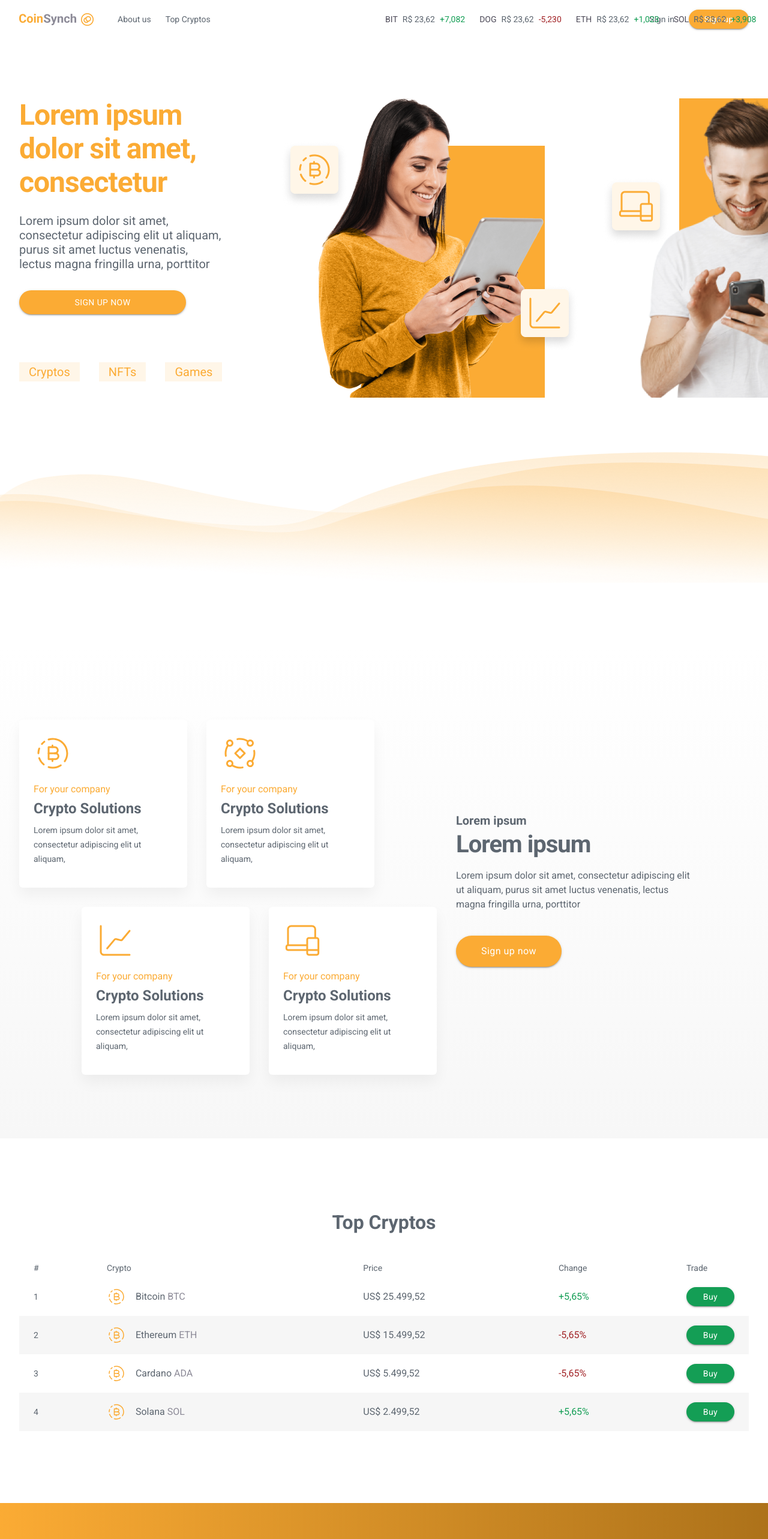
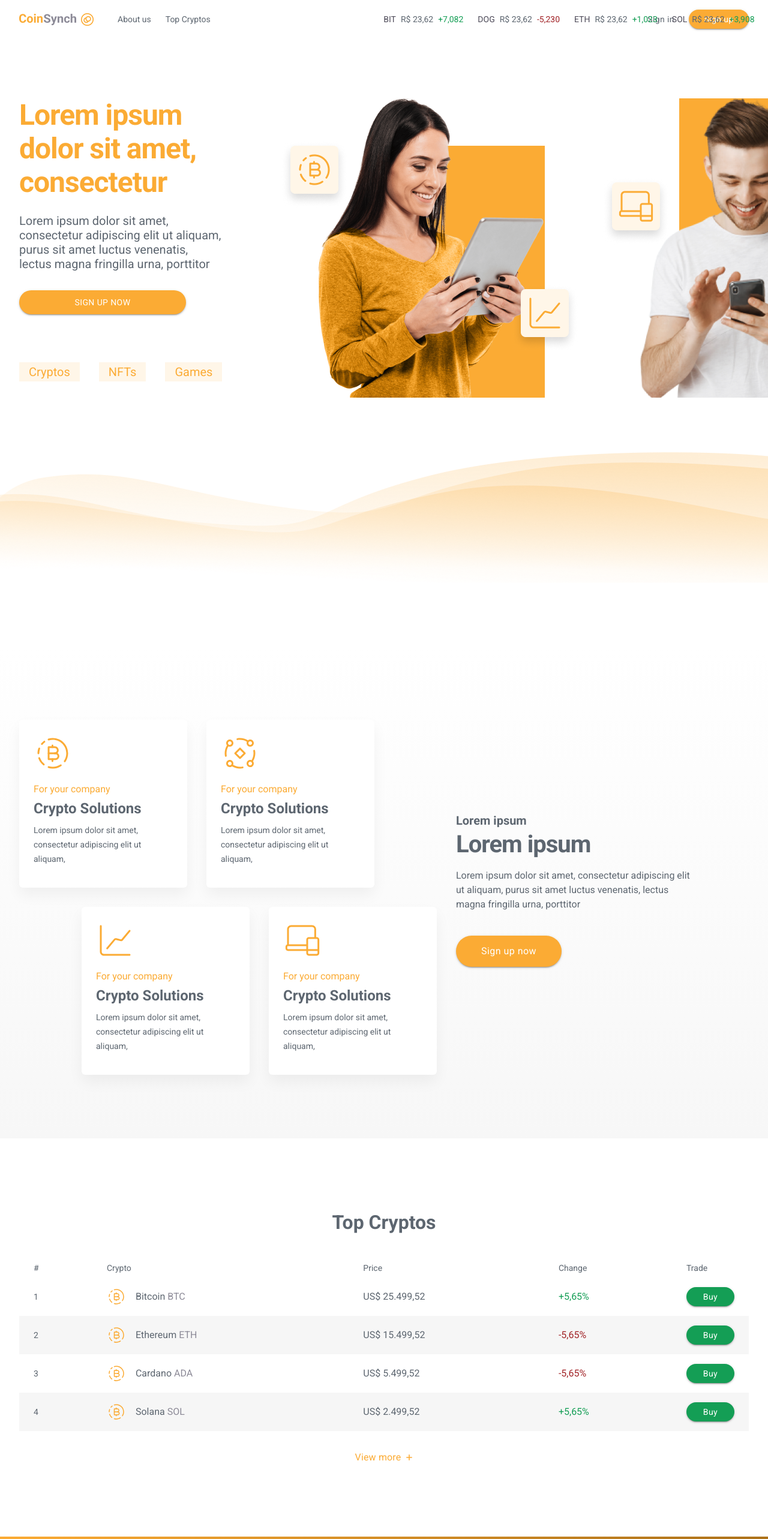
Before and after one commit to Paulo301/coinsynch, a Next.js app: page / in a window 1280 px wide. Shown: the top 2566 px of the page at 60% size. Built offline with nearby package versions, Linux system fonts and the light colour scheme.

Commit message:
feat: add text buttons to header and top cryptos

```diff
--- a/next.config.js
+++ b/next.config.js
@@ -1,6 +1,15 @@
 /** @type {import('next').NextConfig} */
 const nextConfig = {
   reactStrictMode: true,
+  webpack(config) {
+    config.module.rules.push({
+      test: /\.svg$/i,
+      issuer: /\.[jt]sx?$/,
+      use: ['@svgr/webpack'],
+    })
+
+    return config
+  },
 }
 
 module.exports = nextConfig
--- a/package.json
+++ b/package.json
@@ -26,6 +26,7 @@
     "yup": "^1.2.0"
   },
   "devDependencies": {
+    "@svgr/webpack": "^8.0.1",
     "@testing-library/jest-dom": "^5.17.0",
     "@testing-library/react": "^14.0.0",
     "@types/node": "20.4.4",
--- a/src/components/HeaderDefault/Authentication/index.tsx
+++ b/src/components/HeaderDefault/Authentication/index.tsx
@@ -12,7 +12,7 @@ const Container = styled(Box)({
 export function Authentication() {
   return (
     <Container>
-      <Typography variant="label">Sign in</Typography>
+      <Button variant="textLabel">Sign in</Button>
       <Button size="small" sx={{ width: "6.25rem" }}>
         Sign up
       </Button>
--- a/src/components/TopCryptos/index.tsx
+++ b/src/components/TopCryptos/index.tsx
@@ -1,11 +1,12 @@
-import { Box, Typography } from "@mui/material";
+import { Box, SvgIcon, Typography } from "@mui/material";
 import { styled } from "@mui/material/styles";
 import { createColumnHelper } from "@tanstack/react-table";
 import Image from "next/image";
 import { useMemo } from "react";
 import { Button } from "@/components/Button";
-import { quartenary, secondary, tertiary } from "@/styles/colors";
+import { primary, quartenary, secondary, tertiary } from "@/styles/colors";
 import { TopCryptosTable } from "./TopCryptosTable";
+import PlusIcon from "public/images/outlinePlus.svg";
 
 const defaultData: Crypto[] = [
   {
@@ -52,13 +53,21 @@ const Container = styled(Box)({
   alignItems: "center",
   maxWidth: "76rem",
   margin: "0 auto",
-  paddingBlock: "7.5rem"
+  paddingBlock: "7.5rem",
 });
 
 const CryptoContainer = styled(Box)({
   display: "flex",
   alignItems: "center",
   gap: "1rem",
+});
+
+const OutlinePlus = styled(SvgIcon)({
+  width: "0.75rem",
+  height: "auto",
+  "& path": {
+    fill: primary[500],
+  },
 });
 
 export type Crypto = {
@@ -153,6 +162,12 @@ export function TopCryptos({}: TopCryptosProps) {
     <Container id="top-cryptos">
       <Typography variant="h3">Top Cryptos</Typography>
       <TopCryptosTable data={defaultData} columns={columns} />
+      <Button variant="textBody" sx={{ marginTop: "2rem", color: primary[500] }}>
+        View more{" "}
+        <OutlinePlus>
+          <PlusIcon />
+        </OutlinePlus>
+      </Button>
     </Container>
   );
 }
```
Also changed, not shown: public/images/outlinePlus.svg (added), 1 other file (tests, documents, lock files or other folders).
